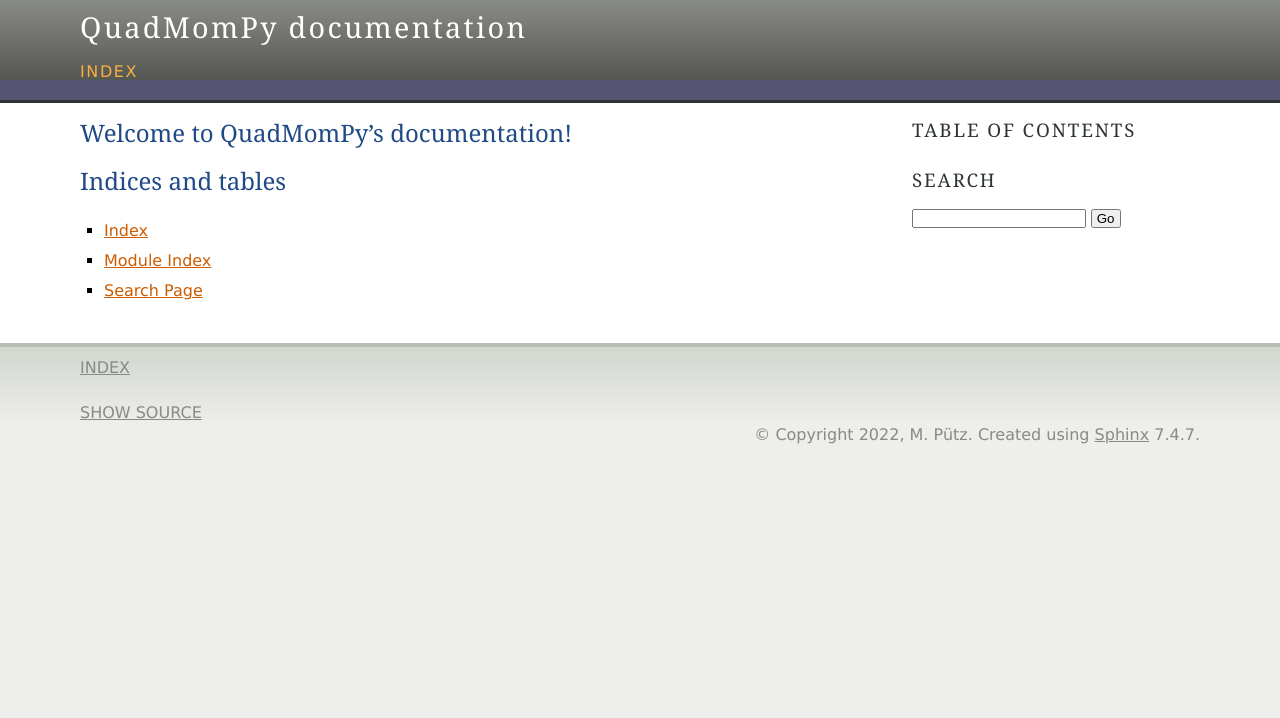
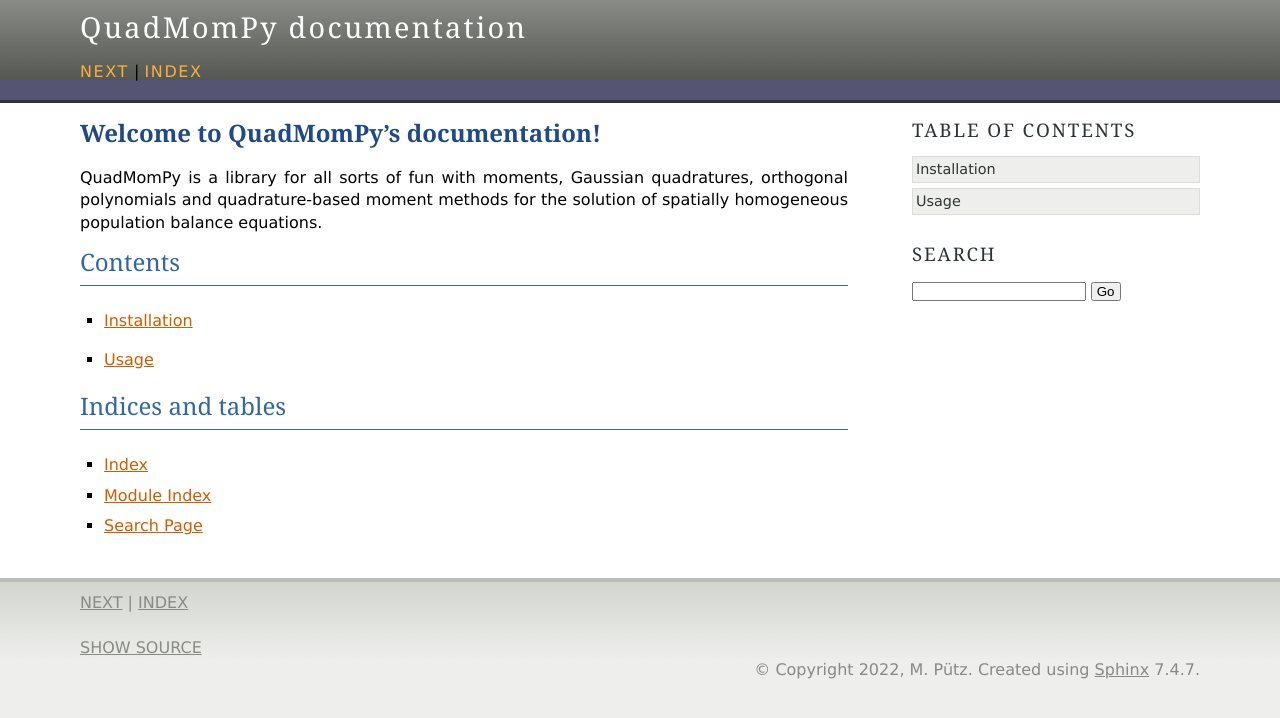
Before and after one commit to puetzmi/QuadMomPy, a Sphinx documentation site: the page built from docs/index.rst, in a window 1280 px wide. Shown: the top 718 px of the page. Built offline with Sphinx 7.4.7, drawn with Linux system fonts in a browser that asks for light colours; pages that are not in the unit, such as notebooks, are missing from menus.

Commit message:
Added brief introduction and instructions for installation and usage

```diff
--- a/docs/index.rst
+++ b/docs/index.rst
@@ -3,20 +3,24 @@
    You can adapt this file completely to your liking, but it should at least
    contain the root `toctree` directive.
 
-Welcome to QuadMomPy's documentation!
-=====================================
+=========================================
+**Welcome to QuadMomPy's documentation!**
+=========================================
 
+QuadMomPy is a library for all sorts of fun with moments, Gaussian quadratures, orthogonal polynomials and quadrature-based moment methods for the solution of spatially homogeneous population balance equations.
+
+Contents
+--------
 .. toctree::
    :maxdepth: 3
-   :caption: Contents:
 
    modules
-
+   install
+   usage
 
 
 Indices and tables
-==================
-
+------------------
 * :ref:`genindex`
 * :ref:`modindex`
 * :ref:`search`
```
Also changed, not shown: docs/install.rst (added, +20 -0 lines), docs/usage.rst (added, +32 -0 lines).
